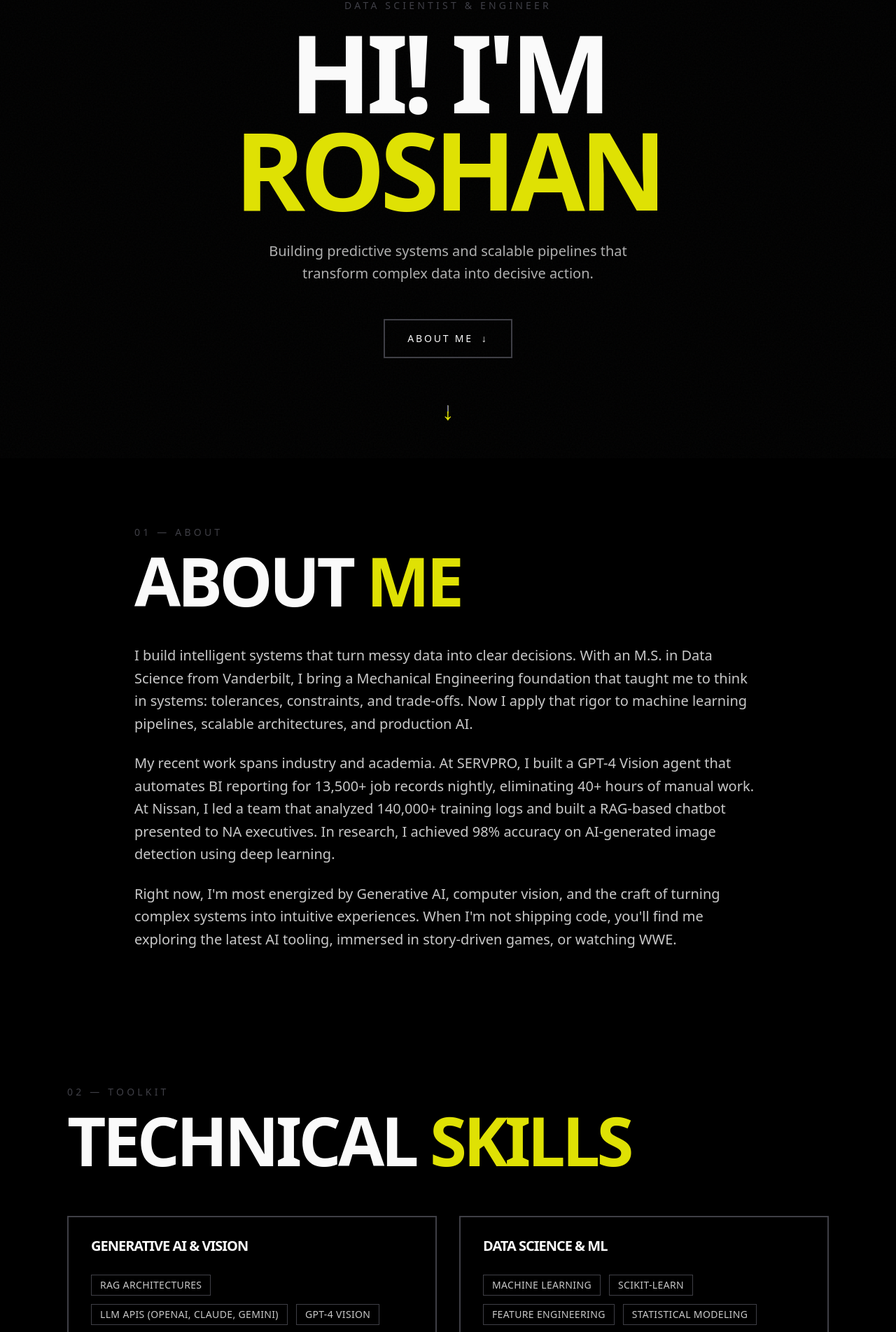
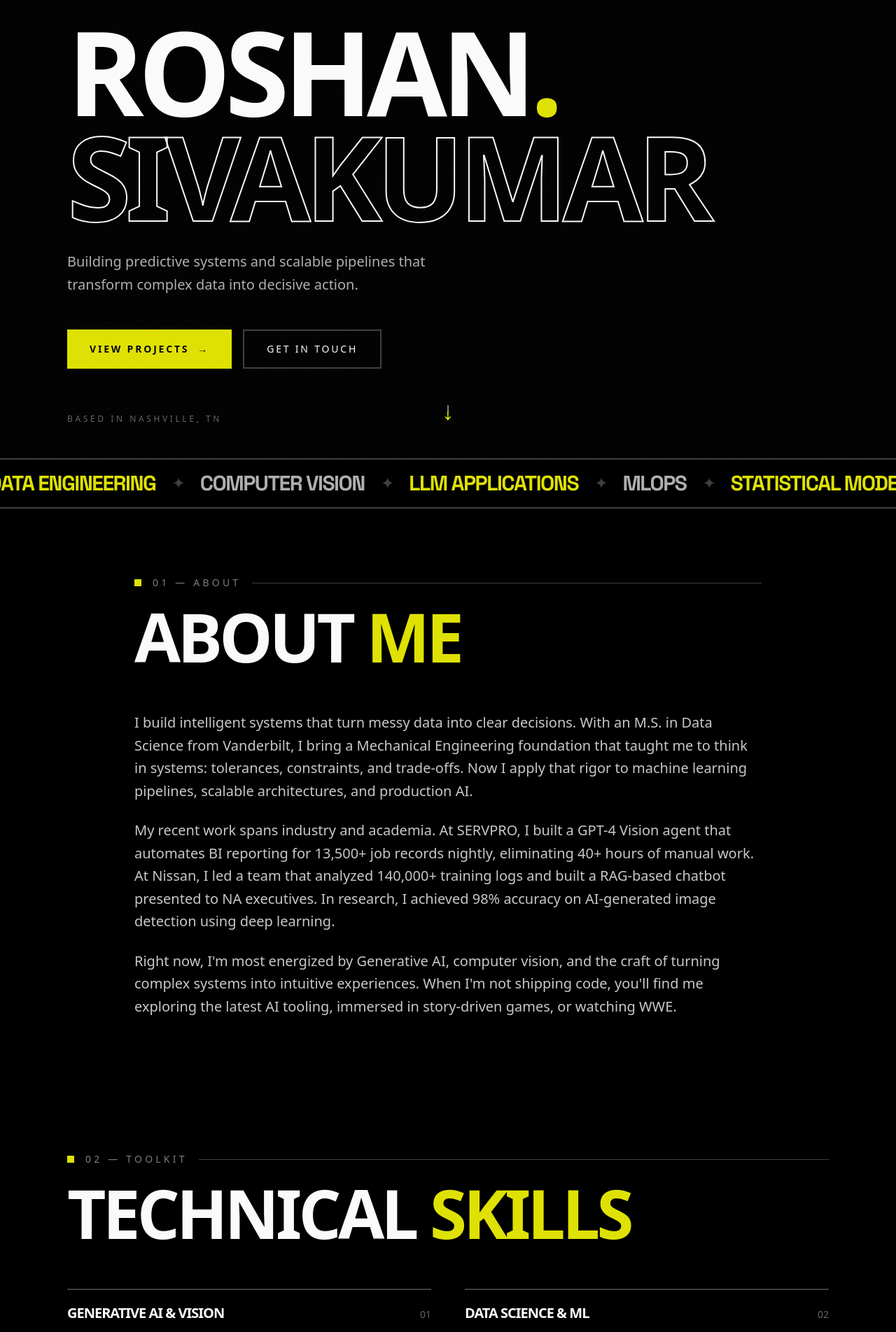
Before and after one commit to rroshann/rroshann.github.io, a Next.js app in the folder portfolio/: page / in a window 1280 px wide. Shown: the part 241-2145 px from the top of the page at 70% size. Built offline with nearby package versions, Linux system fonts and the light colour scheme.

Commit message:
feat(ui): redesign hero with kinetic two-line name, add ticker strip, shared section headings, editorial skills, refined headers and contact rows

```diff
--- a/portfolio/src/app/globals.css
+++ b/portfolio/src/app/globals.css
@@ -130,3 +130,48 @@ h6 {
     animation: none !important;
   }
 }
+
+/* Custom scrollbar — thin, dark, accent on hover */
+::-webkit-scrollbar {
+  width: 10px;
+}
+
+::-webkit-scrollbar-track {
+  background: var(--background);
+}
+
+::-webkit-scrollbar-thumb {
+  background: var(--muted);
+  border: 2px solid var(--background);
+}
+
+::-webkit-scrollbar-thumb:hover {
+  background: var(--accent);
+}
+
+/* Brutalist focus ring */
+:focus-visible {
+  outline: 2px solid var(--accent);
+  outline-offset: 2px;
+}
+
+/* Outlined display type for kinetic headlines */
+.text-outline {
+  color: transparent;
+  -webkit-text-stroke: 2px var(--foreground);
+}
+
+/* Ticker marquee */
+@keyframes ticker-scroll {
+  from {
+    transform: translateX(0);
+  }
+
+  to {
+    transform: translateX(-50%);
+  }
+}
+
+.animate-ticker {
+  animation: ticker-scroll 28s linear infinite;
+}
--- a/portfolio/src/app/page.tsx
+++ b/portfolio/src/app/page.tsx
@@ -1,4 +1,5 @@
 import Hero from "@/components/hero";
+import Ticker from "@/components/ticker";
 import AboutSection from "@/components/about-section";
 import SkillsSection from "@/components/skills-section";
 import ExperienceSection from "@/components/experience-section";
@@ -10,6 +11,7 @@ export default function Home() {
   return (
     <main className="min-h-screen bg-black">
       <Hero />
+      <Ticker />
       <AboutSection />
       <SkillsSection />
       <ExperienceSection />
--- a/portfolio/src/components/about-section.tsx
+++ b/portfolio/src/components/about-section.tsx
@@ -1,8 +1,8 @@
 "use client";
 
 import { motion } from "framer-motion";
-import { cn } from "@/components/ui/cn";
 import { EASE } from "@/components/ui/motion";
+import SectionHeading from "@/components/section-heading";
 
 /**
  * About section for the homepage.
@@ -15,31 +15,11 @@ export default function AboutSection() {
             className="min-h-screen bg-black px-6 sm:px-12 lg:px-24 py-24 flex items-center"
         >
             <div className="max-w-4xl mx-auto">
-                {/* Section Label */}
-                <motion.p
-                    initial={{ opacity: 0, x: -16 }}
-                    whileInView={{ opacity: 1, x: 0 }}
-                    viewport={{ once: true }}
-                    transition={{ duration: 0.35, ease: EASE }}
-                    className="text-sm font-medium uppercase tracking-[0.3em] text-[var(--border)] mb-4"
-                >
-                    01 — About
-                </motion.p>
-
-                {/* Section Title */}
-                <motion.h2
-                    initial={{ opacity: 0, y: 24 }}
-                    whileInView={{ opacity: 1, y: 0 }}
-                    viewport={{ once: true }}
-                    transition={{ duration: 0.45, delay: 0.05, ease: EASE }}
-                    className={cn(
-                        "font-display font-bold tracking-tighter leading-[0.9]",
-                        "text-[clamp(2rem,8vw,6rem)]",
-                        "text-foreground mb-12"
-                    )}
-                >
-                    ABOUT <span className="text-[var(--accent)]">ME</span>
-                </motion.h2>
+                <SectionHeading
+                    index="01"
+                    label="About"
+                    title={<>ABOUT <span className="text-[var(--accent)]">ME</span></>}
+                />
 
                 {/* Bio Content */}
                 <div className="space-y-6 text-lg leading-relaxed text-[var(--foreground)]/80 sm:text-xl">
--- a/portfolio/src/components/hero.tsx
+++ b/portfolio/src/components/hero.tsx
@@ -7,10 +7,10 @@ import { EASE } from "@/components/ui/motion";
 
 /**
  * Hero component implementing Kinetic Brutalist design:
- * - Massive fluid typography with clamp()
+ * - Left-aligned, asymmetric composition
+ * - Massive fluid typography with clamp(); solid + outlined kinetic lines
  * - Scroll-triggered parallax via Framer Motion
  * - Sharp corners (no rounded edges)
- * - Acid Yellow (#DFE104) accent on CTA hover
  */
 export default function Hero() {
     const containerRef = useRef<HTMLElement>(null);
@@ -33,7 +33,7 @@ export default function Hero() {
     return (
         <section
             ref={containerRef}
-            className="relative min-h-screen flex flex-col items-center justify-center overflow-hidden px-6 sm:px-12 lg:px-24 text-center bg-black"
+            className="relative min-h-screen flex flex-col justify-center overflow-hidden px-6 sm:px-12 lg:px-24 bg-black"
         >
             {/* Background grain texture overlay */}
             <div
@@ -44,15 +44,16 @@ export default function Hero() {
             />
 
             {/* Main content */}
-            <motion.div style={{ opacity }} className="relative z-10">
-                {/* Eyebrow text */}
+            <motion.div style={{ opacity }} className="relative z-10 w-full max-w-7xl mx-auto">
+                {/* Eyebrow */}
                 <motion.p
-                    initial={{ opacity: 0, y: 20 }}
+                    initial={{ opacity: 0, y: 16 }}
                     animate={{ opacity: 1, y: 0 }}
                     transition={{ duration: 0.4, delay: 0.05, ease: EASE }}
-                    className="mb-4 text-sm font-medium uppercase tracking-[0.3em] text-[var(--border)]"
+                    className="mb-6 flex items-center gap-4 text-sm font-medium uppercase tracking-[0.3em] text-[var(--foreground)]/50"
                 >
-                    Data Scientist & Engineer
+                    <span className="w-2.5 h-2.5 bg-[var(--accent)]" aria-hidden="true" />
+                    Data Scientist &amp; Engineer
                 </motion.p>
 
                 {/* Main headline — Kinetic typography */}
@@ -62,58 +63,73 @@ export default function Hero() {
                     animate={{ opacity: 1, y: 0 }}
                     transition={{ duration: 0.55, delay: 0.1, ease: EASE }}
                     className={cn(
-                        "font-display font-bold tracking-tighter leading-[0.85]",
-                        "text-[clamp(3rem,12vw,14rem)]",
-                        "text-foreground"
+                        "font-display font-bold tracking-tighter leading-[0.82]",
+                        "text-[clamp(3.5rem,13vw,12rem)]",
+                        "text-foreground uppercase"
                     )}
                 >
-                    HI! I&apos;M
-                    <br />
-                    <span className="text-[var(--accent)]">ROSHAN</span>
+                    <span className="block">
+                        Roshan<span className="text-[var(--accent)]">.</span>
+                    </span>
+                    <span className="block text-outline">Sivakumar</span>
                 </motion.h1>
 
                 {/* Tagline */}
                 <motion.p
                     style={{ y: taglineY }}
-                    initial={{ opacity: 0, y: 24 }}
+                    initial={{ opacity: 0, y: 20 }}
                     animate={{ opacity: 1, y: 0 }}
                     transition={{ duration: 0.5, delay: 0.18, ease: EASE }}
-                    className="mt-8 mx-auto max-w-xl text-lg leading-relaxed text-[var(--foreground)]/70 sm:text-xl"
+                    className="mt-8 max-w-xl text-lg leading-relaxed text-[var(--foreground)]/70 sm:text-xl"
                 >
                     Building predictive systems and scalable pipelines that transform complex data into decisive action.
                 </motion.p>
 
-                {/* CTA Button — Brutalist styling */}
+                {/* CTA Buttons — Brutalist styling */}
                 <motion.div
-                    initial={{ opacity: 0, y: 20 }}
+                    initial={{ opacity: 0, y: 16 }}
                     animate={{ opacity: 1, y: 0 }}
                     transition={{ duration: 0.45, delay: 0.25, ease: EASE }}
-                    className="mt-12"
+                    className="mt-12 flex flex-wrap gap-4"
                 >
                     <a
-                        href="#about"
+                        href="#projects"
                         className={cn(
                             "group inline-flex items-center gap-3 px-8 py-4",
+                            "bg-[var(--accent)] text-[var(--background)] rounded-none",
+                            "text-sm font-bold uppercase tracking-[0.2em]",
+                            "transition-all duration-200 hover:bg-[var(--foreground)]"
+                        )}
+                    >
+                        View Projects
+                        <span className="inline-block transition-transform duration-200 group-hover:translate-x-1">
+                            →
+                        </span>
+                    </a>
+                    <a
+                        href="#contact"
+                        className={cn(
+                            "inline-flex items-center gap-3 px-8 py-4",
                             "border-2 border-[var(--border)] rounded-none",
                             "text-sm font-medium uppercase tracking-[0.2em]",
                             "transition-all duration-200",
                             "hover:bg-[var(--accent)] hover:text-[var(--background)] hover:border-[var(--accent)]"
                         )}
                     >
-                        About Me
-                        <span
-                            className={cn(
-                                "inline-block transition-transform duration-200",
-                                "group-hover:translate-y-1"
-                            )}
-                        >
-                            ↓
-                        </span>
+                        Get in Touch
                     </a>
                 </motion.div>
+            </motion.div>
 
-
-            </motion.div>
+            {/* Bottom meta row */}
+            <motion.p
+                initial={{ opacity: 0 }}
+                animate={{ opacity: 1 }}
+                transition={{ delay: 0.5, duration: 0.5 }}
+                className="absolute bottom-12 left-6 sm:left-12 lg:left-24 hidden sm:block text-xs font-medium uppercase tracking-[0.3em] text-[var(--foreground)]/40"
+            >
+                Based in Nashville, TN
+            </motion.p>
 
             {/* Glitch Arrow Indicator (decorative) */}
             <motion.div
@@ -163,10 +179,6 @@ export default function Hero() {
                     </div>
                 </div>
             </motion.div>
-
-
-
-
         </section>
     );
 }
--- a/portfolio/src/components/projects-section.tsx
+++ b/portfolio/src/components/projects-section.tsx
@@ -1,8 +1,8 @@
 "use client";
 
 import { motion } from "framer-motion";
-import { cn } from "@/components/ui/cn";
 import { EASE } from "@/components/ui/motion";
+import SectionHeading from "@/components/section-heading";
 import ProjectCard from "@/components/project-card";
 
 const industryProjects = [
@@ -125,43 +125,24 @@ export default function ProjectsSection() {
             className="min-h-screen bg-black px-6 sm:px-12 lg:px-24 py-24"
         >
             <div className="max-w-6xl mx-auto">
-                {/* Section Label */}
-                <motion.p
-                    initial={{ opacity: 0, x: -16 }}
-                    whileInView={{ opacity: 1, x: 0 }}
-                    viewport={{ once: true }}
-                    transition={{ duration: 0.35, ease: EASE }}
-                    className="text-sm font-medium uppercase tracking-[0.3em] text-[var(--border)] mb-4"
-                >
-                    04 — Projects
-                </motion.p>
-
-                {/* Section Title */}
-                <motion.h2
-                    initial={{ opacity: 0, y: 24 }}
-                    whileInView={{ opacity: 1, y: 0 }}
-                    viewport={{ once: true }}
-                    transition={{ duration: 0.45, delay: 0.05, ease: EASE }}
-                    className={cn(
-                        "font-display font-bold tracking-tighter leading-[0.9]",
-                        "text-[clamp(2rem,8vw,6rem)]",
-                        "text-foreground mb-16"
-                    )}
-                >
-                    <span className="text-[var(--accent)]">SELECTED WORKS</span>
-                </motion.h2>
+                <SectionHeading
+                    index="04"
+                    label="Projects"
+                    title={<>SELECTED <span className="text-[var(--accent)]">WORKS</span></>}
+                />
 
                 {/* Nissan / Industry Section */}
                 <div className="mb-32">
-                    <div className="flex items-end justify-between border-b-2 border-[var(--accent)] mb-12 pb-4">
+                    <div className="flex items-end justify-between border-b-2 border-[var(--accent)] mb-10 pb-3">
                         <motion.h3
                             initial={{ opacity: 0, x: -16 }}
                             whileInView={{ opacity: 1, x: 0 }}
                             viewport={{ once: true }}
                             transition={{ duration: 0.35, delay: 0.05, ease: EASE }}
-                            className="text-2xl md:text-4xl font-bold uppercase tracking-tighter text-[var(--accent)]"
+                            className="text-xl md:text-2xl font-bold uppercase tracking-tighter text-[var(--accent)]"
                         >
-                            04.1 — Industry Collaborations
+                            <span className="mr-3 text-[var(--foreground)]/40">04.1</span>
+                            Industry Collaborations
                         </motion.h3>
                         <span className="hidden md:block text-sm font-medium uppercase tracking-[0.2em] text-[var(--accent)] mb-1">
                             Featured Work
@@ -199,9 +180,10 @@ export default function ProjectsSection() {
                         whileInView={{ opacity: 1, x: 0 }}
                         viewport={{ once: true }}
                         transition={{ duration: 0.35, delay: 0.05, ease: EASE }}
-                        className="text-sm font-medium uppercase tracking-[0.3em] text-[var(--foreground)]/50 mb-12 border-b border-[var(--border)] pb-4"
+                        className="text-xl md:text-2xl font-bold uppercase tracking-tighter mb-10 border-b-2 border-[var(--border)] pb-3"
                     >
-                        04.2 — Generative AI & Agentic Systems
+                        <span className="mr-3 text-[var(--foreground)]/40">04.2</span>
+                        Generative AI &amp; Agentic Systems
                     </motion.h3>
                     <div className="grid grid-cols-1 md:grid-cols-2 gap-8">
                         {aiProjects.map((project, index) => (
@@ -232,9 +214,10 @@ export default function ProjectsSection() {
                         whileInView={{ opacity: 1, x: 0 }}
                         viewport={{ once: true }}
                         transition={{ duration: 0.35, delay: 0.05, ease: EASE }}
-                        className="text-sm font-medium uppercase tracking-[0.3em] text-[var(--foreground)]/50 mb-12 border-b border-[var(--border)] pb-4"
+                        className="text-xl md:text-2xl font-bold uppercase tracking-tighter mb-10 border-b-2 border-[var(--border)] pb-3"
                     >
-                        04.3 — Machine Learning & Scalable Systems
+                        <span className="mr-3 text-[var(--foreground)]/40">04.3</span>
+                        Machine Learning &amp; Scalable Systems
                     </motion.h3>
                     <div className="grid grid-cols-1 md:grid-cols-2 gap-8">
                         {analyticsProjects.map((project, index) => (
@@ -265,9 +248,10 @@ export default function ProjectsSection() {
                         whileInView={{ opacity: 1, x: 0 }}
                         viewport={{ once: true }}
                         transition={{ duration: 0.35, delay: 0.05, ease: EASE }}
-                        className="text-sm font-medium uppercase tracking-[0.3em] text-[var(--foreground)]/50 mb-12 border-b border-[var(--border)] pb-4"
+                        className="text-xl md:text-2xl font-bold uppercase tracking-tighter mb-10 border-b-2 border-[var(--border)] pb-3"
                     >
-                        04.4 — Engineering & Physical Systems
+                        <span className="mr-3 text-[var(--foreground)]/40">04.4</span>
+                        Engineering &amp; Physical Systems
                     </motion.h3>
                     <div className="grid grid-cols-1 md:grid-cols-2 gap-8">
                         {engineeringProjects.map((project, index) => (
--- /dev/null
+++ b/portfolio/src/components/section-heading.tsx
@@ -0,0 +1,52 @@
+"use client";
+
+import { motion } from "framer-motion";
+import { cn } from "@/components/ui/cn";
+import { EASE } from "@/components/ui/motion";
+
+interface SectionHeadingProps {
+    /** Section index, e.g. "01" */
+    index: string;
+    /** Short label, e.g. "About" */
+    label: string;
+    /** Heading content; can include accent spans */
+    title: React.ReactNode;
+    className?: string;
+}
+
+/**
+ * Standard section header: accent square + index label + rule line,
+ * followed by the oversized display title.
+ */
+export default function SectionHeading({ index, label, title, className }: SectionHeadingProps) {
+    return (
+        <div className={cn("mb-12 md:mb-16", className)}>
+            <motion.div
+                initial={{ opacity: 0, x: -16 }}
+                whileInView={{ opacity: 1, x: 0 }}
+                viewport={{ once: true }}
+                transition={{ duration: 0.35, ease: EASE }}
+                className="flex items-center gap-4 mb-6"
+            >
+                <span className="w-2.5 h-2.5 bg-[var(--accent)]" aria-hidden="true" />
+                <span className="text-sm font-medium uppercase tracking-[0.3em] text-[var(--foreground)]/50">
+                    {index} — {label}
+                </span>
+                <span className="flex-1 h-px bg-[var(--border)]" aria-hidden="true" />
+            </motion.div>
+            <motion.h2
+                initial={{ opacity: 0, y: 24 }}
+                whileInView={{ opacity: 1, y: 0 }}
+                viewport={{ once: true }}
+                transition={{ duration: 0.45, delay: 0.05, ease: EASE }}
+                className={cn(
+                    "font-display font-bold tracking-tighter leading-[0.9]",
+                    "text-[clamp(2rem,8vw,6rem)]",
+                    "text-foreground"
+                )}
+            >
+                {title}
+            </motion.h2>
+        </div>
+    );
+}
--- a/portfolio/src/components/skills-section.tsx
+++ b/portfolio/src/components/skills-section.tsx
@@ -1,8 +1,8 @@
 "use client";
 
 import { motion } from "framer-motion";
-import { cn } from "@/components/ui/cn";
 import { EASE } from "@/components/ui/motion";
+import SectionHeading from "@/components/section-heading";
 
 const SKILLS = [
     {
@@ -65,34 +65,14 @@ export default function SkillsSection() {
             className="min-h-screen bg-black px-6 sm:px-12 lg:px-24 py-24"
         >
             <div className="max-w-6xl mx-auto">
-                {/* Section Label */}
-                <motion.p
-                    initial={{ opacity: 0, x: -16 }}
-                    whileInView={{ opacity: 1, x: 0 }}
-                    viewport={{ once: true }}
-                    transition={{ duration: 0.35, ease: EASE }}
-                    className="text-sm font-medium uppercase tracking-[0.3em] text-[var(--border)] mb-4"
-                >
-                    02 — Toolkit
-                </motion.p>
+                <SectionHeading
+                    index="02"
+                    label="Toolkit"
+                    title={<>TECHNICAL <span className="text-[var(--accent)]">SKILLS</span></>}
+                />
 
-                {/* Section Title */}
-                <motion.h2
-                    initial={{ opacity: 0, y: 24 }}
-                    whileInView={{ opacity: 1, y: 0 }}
-                    viewport={{ once: true }}
-                    transition={{ duration: 0.45, delay: 0.05, ease: EASE }}
-                    className={cn(
-                        "font-display font-bold tracking-tighter leading-[0.9]",
-                        "text-[clamp(2rem,8vw,6rem)]",
-                        "text-foreground mb-16"
-                    )}
-                >
-                    TECHNICAL <span className="text-[var(--accent)]">SKILLS</span>
-                </motion.h2>
-
-                {/* Skills Grid */}
-                <div className="grid grid-cols-1 md:grid-cols-2 gap-8">
+                {/* Skills Columns — editorial, top-rule per group */}
+                <div className="grid grid-cols-1 md:grid-cols-2 gap-x-12 gap-y-14">
                     {SKILLS.map((group, index) => (
                         <motion.div
                             key={group.category}
@@ -100,20 +80,21 @@ export default function SkillsSection() {
                             whileInView={{ opacity: 1, y: 0 }}
                             viewport={{ once: true }}
                             transition={{ duration: 0.4, delay: 0.08 + index * 0.06, ease: EASE }}
-                            className="border-2 border-[var(--border)] p-8 hover:border-[var(--accent)] transition-colors duration-200 group"
+                            className="group border-t-2 border-[var(--border)] pt-6 hover:border-[var(--accent)] transition-colors duration-200"
                         >
-                            <h3 className="text-xl font-bold uppercase tracking-tight mb-8 group-hover:text-[var(--accent)] transition-colors">
-                                {group.category}
-                            </h3>
-                            <div className="flex flex-wrap gap-3">
+                            <div className="flex items-baseline justify-between mb-6">
+                                <h3 className="text-xl font-bold uppercase tracking-tight group-hover:text-[var(--accent)] transition-colors duration-200">
+                                    {group.category}
+                                </h3>
+                                <span className="text-sm font-medium text-[var(--foreground)]/40">
+                                    0{index + 1}
+                                </span>
+                            </div>
+                            <div className="flex flex-wrap gap-2.5">
                                 {group.items.map((skill) => (
                                     <span
                                         key={skill.name}
-                                        className={cn(
-                                            "px-3 py-1 text-sm font-medium uppercase tracking-wide",
-                                            "border border-[var(--border)] text-[var(--foreground)]/80",
-                                            "group-hover:text-[var(--foreground)] transition-colors"
-                                        )}
+                                        className="px-3 py-1 text-sm font-medium uppercase tracking-wide border border-[var(--border)] text-[var(--foreground)]/80 hover:border-[var(--accent)] hover:text-[var(--accent)] transition-colors duration-200 cursor-default"
                                     >
                                         {skill.name}
                                     </span>
--- /dev/null
+++ b/portfolio/src/components/ticker.tsx
@@ -0,0 +1,46 @@
+const ITEMS = [
+    "Machine Learning",
+    "Generative AI",
+    "Data Engineering",
+    "Computer Vision",
+    "LLM Applications",
+    "MLOps",
+    "Statistical Modeling",
+    "Production Pipelines",
+];
+
+/**
+ * Full-width scrolling ticker strip — the "kinetic" in Kinetic Brutalist.
+ * Pure CSS animation (no JS); items are duplicated for a seamless loop.
+ * Decorative only, hidden from assistive tech; freezes under reduced motion.
+ */
+export default function Ticker() {
+    const row = [...ITEMS, ...ITEMS];
+
+    return (
+        <div
+            aria-hidden="true"
+            className="relative overflow-hidden border-y-2 border-[var(--border)] bg-black py-4 select-none"
+        >
+            <div className="animate-ticker flex w-max items-center whitespace-nowrap">
+                {row.map((item, i) => (
+                    <span
+                        key={i}
+                        className="flex items-center text-2xl md:text-3xl font-display font-bold uppercase tracking-tighter"
+                    >
+                        <span
+                            className={
+                                i % 2 === 0
+                                    ? "text-[var(--accent)]"
+                                    : "text-[var(--foreground)]/70"
+                            }
+                        >
+                            {item}
+                        </span>
+                        <span className="mx-6 text-xl text-[var(--border)]">✦</span>
+                    </span>
+                ))}
+            </div>
+        </div>
+    );
+}
```
Also changed, not shown: portfolio/src/components/contact-section.tsx (+10 -30 lines), portfolio/src/components/experience-section.tsx (+8 -28 lines), portfolio/src/components/resume-section.tsx (+7 -25 lines).
